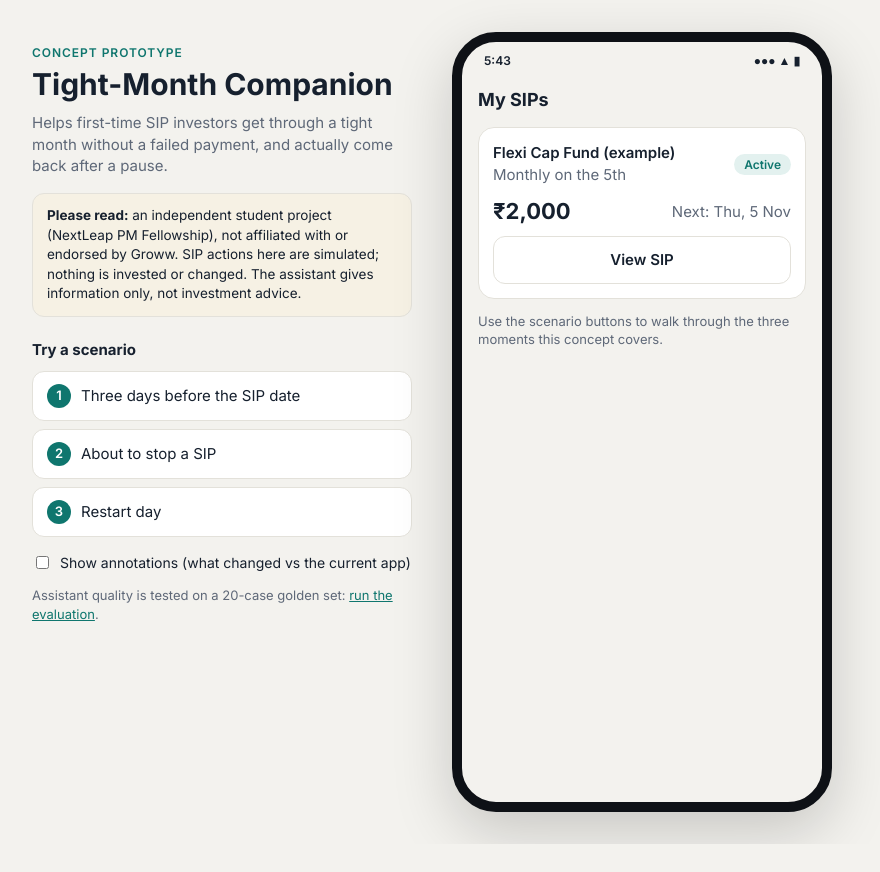
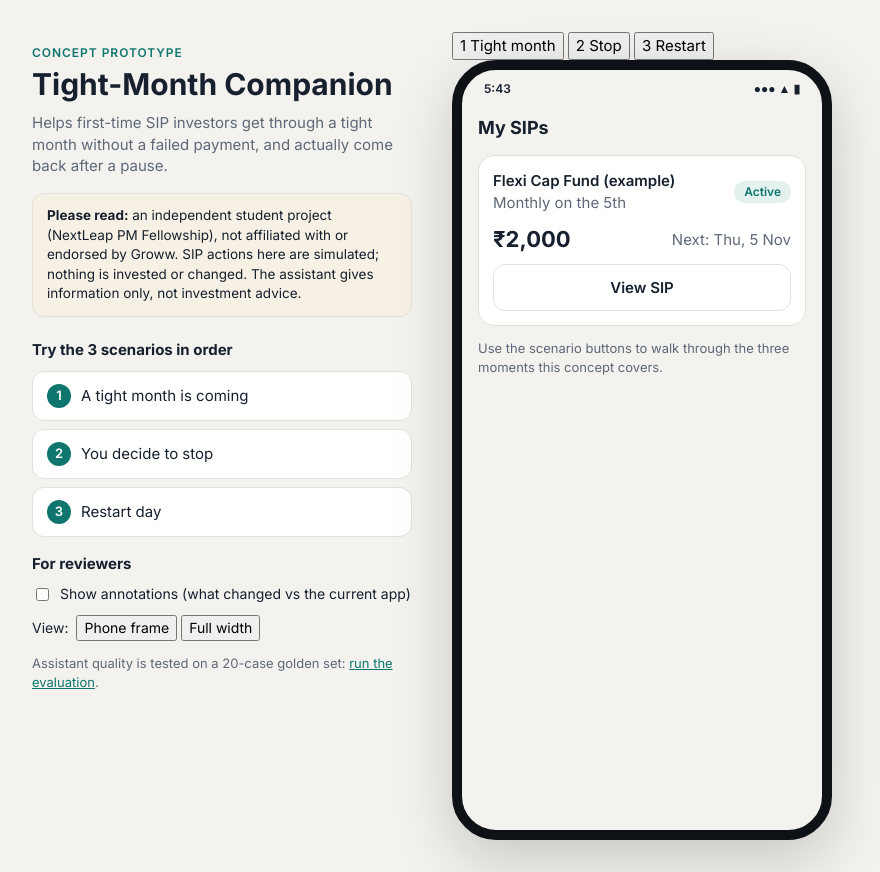
Before and after one commit to rakul28-ai/sip-companion, a website: page index.html in a window 1280 px wide. Shown: the whole page, without its empty margins (208-1088 px from the left). Before the commit the page ends 844 px from the top, so only its background shows below. Drawn offline with Linux system fonts and the light colour scheme.

Commit message:
Update index.html

```diff
--- a/index.html
+++ b/index.html
@@ -18,17 +18,35 @@
     <div class="note">
       <b>Please read:</b> an independent student project (NextLeap PM Fellowship), not affiliated with or endorsed by Groww. SIP actions here are simulated; nothing is invested or changed. The assistant gives information only, not investment advice.
     </div>
-    <h2>Try a scenario</h2>
+    <h2 class="try">Try the 3 scenarios in order</h2>
     <div class="scenarios">
-      <button class="scenario" data-go="reminder"><span>1</span> Three days before the SIP date</button>
-      <button class="scenario" data-go="detail"><span>2</span> About to stop a SIP</button>
+      <button class="scenario" data-go="reminder"><span>1</span> A tight month is coming</button>
+      <button class="scenario" data-go="detail"><span>2</span> You decide to stop</button>
       <button class="scenario" data-go="restart"><span>3</span> Restart day</button>
     </div>
-    <label class="toggle"><input type="checkbox" id="annotToggle"> Show annotations (what changed vs the current app)</label>
-    <p class="small">Assistant quality is tested on a 20-case golden set: <a href="eval.html">run the evaluation</a>.</p>
+
+    <section class="reviewers" aria-label="For reviewers">
+      <h2>For reviewers</h2>
+      <label class="toggle"><input type="checkbox" id="annotToggle"> Show annotations (what changed vs the current app)</label>
+      <div class="toggle">View:
+        <div class="seg" role="group" aria-label="View">
+          <button type="button" id="viewFrame">Phone frame</button>
+          <button type="button" id="viewFull">Full width</button>
+        </div>
+      </div>
+      <p class="small">Assistant quality is tested on a 20-case golden set: <a href="eval.html">run the evaluation</a>.</p>
+    </section>
   </aside>
 
   <main class="phone-wrap">
+    <nav class="stepbar" aria-label="Scenarios">
+      <button data-go="reminder"><span>1</span> Tight month</button>
+      <button data-go="detail"><span>2</span> Stop</button>
+      <button data-go="restart"><span>3</span> Restart</button>
+    </nav>
+
+    <div class="task" id="task" aria-live="polite"></div>
+
     <div class="phone" id="phone">
       <div class="statusbar"><span id="clock">9:41</span><span>●●● ▲ ▮</span></div>
       <div class="screen" id="screen"></div>
```
